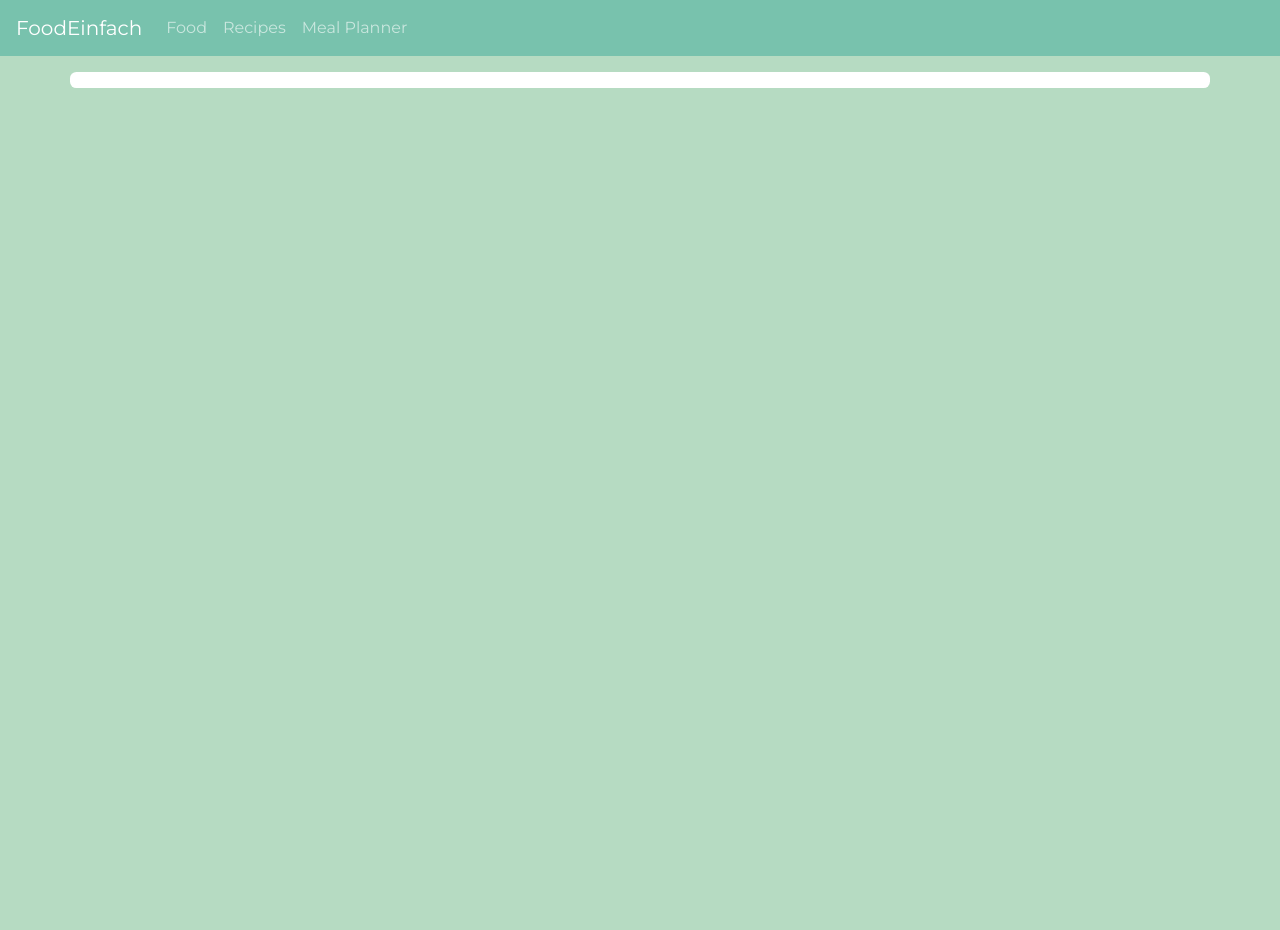
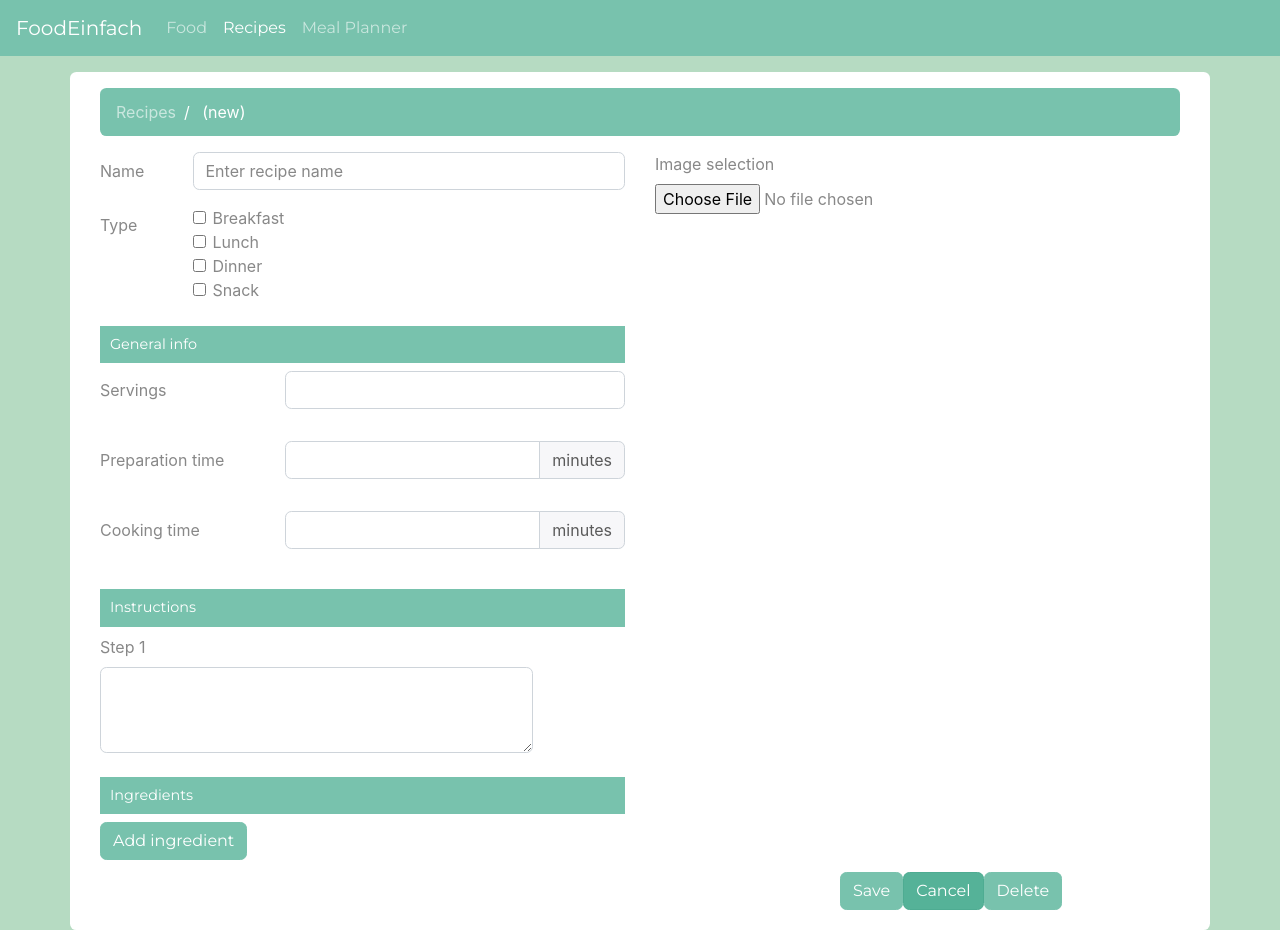
Before and after one commit to demente/food-einfach-ui, a Vue app: page /recipes/new in a window 1280 px wide. Before the commit the page ends 800 px from the top, so only its background shows below. Built offline with nearby package versions, Linux system fonts and the light colour scheme.

Commit message:
add views to add new entities

```diff
--- a/src/router/index.js
+++ b/src/router/index.js
@@ -1,14 +1,17 @@
 import Vue from 'vue'
 import Router from 'vue-router'
+import FoodView from '@/views/FoodView'
+import FoodEditableView from '@/views/FoodEditableView'
+import FoodListView from '@/views/FoodListView'
+import FoodNewView from '@/views/FoodNewView'
+import RecipeListView from '@/views/RecipeListView'
 import RecipeView from '@/views/RecipeView'
 import RecipeEditableView from '@/views/RecipeEditableView'
-import FoodListView from '@/views/FoodListView'
-import RecipeListView from '@/views/RecipeListView'
-import FoodView from '@/views/FoodView'
-import FoodEditableView from '@/views/FoodEditableView'
 import RecipeNewView from '@/views/RecipeNewView'
+import MealPlanListView from '@/views/MealPlanListView'
+import MealPlanView from '@/views/MealPlanView'
+import MealPlanEditableView from '@/views/MealPlanEditableView'
 import MealPlanNewView from '@/views/MealPlanNewView'
-import MealPlanListView from '@/views/MealPlanListView'
 
 Vue.use(Router)
 
@@ -31,6 +34,7 @@ export default new Router({
       component: RecipeEditableView,
       props: true
     },
+
     {
       path: '/recipes/new',
       name: 'RecipeNewView',
@@ -40,6 +44,11 @@ export default new Router({
       path: '/food',
       name: 'FoodListView',
       component: FoodListView
+    },
+    {
+      path: '/food/new',
+      name: 'FoodNewView',
+      component: FoodNewView
     },
     {
       path: '/food/view/:id',
@@ -53,16 +62,30 @@ export default new Router({
       component: FoodEditableView,
       props: true
     },
+
     {
-      path: 'mealplans/new',
-      name: 'MealPlanNewView',
-      component: MealPlanNewView
+      path: '/mealplans/edit/:id',
+      name: 'MealPlanEditableView',
+      component: MealPlanEditableView,
+      props: true
     },
     {
       path: '/mealplans',
       name: 'MealPlanListView',
       component: MealPlanListView
+    },
+    {
+      path: '/mealplans/view/:id',
+      name: 'MealPlanView',
+      component: MealPlanView,
+      props: true
+    },
+    {
+      path: '/mealplans/new',
+      name: 'MealPlanNewView',
+      component: MealPlanNewView
     }
   ],
-  linkActiveClass: "active"
+  mode: 'history',
+  linkActiveClass: 'active'
 })
--- /dev/null
+++ b/src/views/FoodNewView.vue
@@ -0,0 +1,12 @@
+<template>
+
+</template>
+
+<script>
+export default {
+  name: "FoodNewView"
+};
+</script>
+
+<style>
+</style>
--- a/src/views/MealPlanListView.vue
+++ b/src/views/MealPlanListView.vue
@@ -1,5 +1,6 @@
 <template>
 <div class="container rounded  pt-2 pb-2" style="background-color:white;">
+    <div class="row">
         <table>
             <thead>
                 <th></th>
@@ -12,6 +13,12 @@
                     </tr>
             </tbody>
         </table>
+    </div>
+    <div class="row">
+        <div class="col">
+            <router-link class="btn btn-primary mb-1" :to="{name:'MealPlanNewView'}">New</router-link>
+        </div>
+    </div>
     </div>
 </template>
 
--- a/src/views/MealPlanNewView.vue
+++ b/src/views/MealPlanNewView.vue
@@ -1,52 +1,105 @@
 <template>
-    <div class="container">
+    <div class="container rounded  pt-2 pb-2" style="background-color:white;">
+<!--breadcrumb-->
+<div class="row ">
+  <div class="col">
+	<ol class="breadcrumb">
+		<router-link class="breadcrumb-item" :to="{name:'MealPlanListView'}">Meal Planner</router-link>
+		<li class="breadcrumb-item active">Week {{mealPlan.startDate}} - {{mealPlan.endDate}} (new)</li>
+	</ol>
+  </div>
+</div>
+<!--end of breadcrumb -->
 
+
+<!-- header, tags and picture row -->
 <div class="row">
-                    <h1>Meal plan</h1>
-            </div>
-
+<!-- column header and tags-->
+	<div class="col">
 		<div class="row">
 			<div class="col">
-                    <h3>Monday</h3>
-                    <div class="row">
-                        <h5>Breakfast</h5>
+				<div class="form-group row">
+					<label  class="col-sm-2 col-form-label">Start date</label>
+					<div class="col-sm-10">
+						<input type="date" class="form-control" placeholder="Start date" v-model="mealPlan.startDate">
 					</div>
-                    <div class="row">
-                        <input type="button" value="Add recipe" class="btn btn-primary btn-sm offset-1"/>
-                        <input type="button" value="Add food" class="btn btn-primary btn-sm offset-1"/>
-
-                    </div>
-                    <div class="row">
-                        Lunch
-                    </div>
-                    <div class="row">
-                        Dinner
 				</div>
 			</div>
 			<div class="col">
-                    Average nutrition per day
+				<div class="form-group row">
+					<label  class="col-sm-2 col-form-label">End date</label>
+					<div class="col-sm-10">
+						<input type="date" class="form-control" placeholder="Start date" v-model="mealPlan.endDate">
 					</div>
 				</div>
-            <div class="row"></div>
-            <div class="row"></div>
-            <div class="row"></div>
-            <div class="row"></div>
-            <div class="row"></div>
-            <div class="row"></div>
+			</div>
+		</div>
+
+        <EditableDayWeek v-for="day in ['MONDAY','TUESDAY','WEDNESDAY','THURSDAY', 'FRIDAY','SATURDAY','SUNDAY']" :key="day" :dayOfWeek="day" :recipes="mealPlan.recipes"
+				@recipeRemoved="removeRecipe"/>
 
 	</div>
+<!-- end of column header and tags-->
+
+<!-- column image-->
+	<div class="col ">
+			</div>
+<!-- end of column image-->
+
+</div>
+<!-- end of header, tags and picture row -->
+
+
+<!-- buttons -->
+<div class="row">
+	<div class="col-8"></div>
+	<div class="col-4">
+	<a class="btn btn-primary mb-1" id="save-button" @click="saveMealPlan">Save</a>
+		<router-link class="btn btn-primary mb-1" :to="{name:'MealPlanListView'}">Cancel</router-link>
+		<a href="#" class="btn btn-primary mb-1">Delete</a>
+	</div>
+</div>
+<!--end of buttons -->
+
+</div> <!--parent container -->
+
 </template>
 
 <script>
+import MealEditableRow from "../components/MealEditableRow";
+import EditableDayWeek from "../components/EditableDayWeek";
+import axios from "axios";
+
 export default {
-    name: 'MealPlanNewView',
+  name: "MealPlanNewView",
+
+  components: { MealEditableRow, EditableDayWeek },
   data() {
     return {
-            mealPlan: {
-                id: null,
-                recipes: []
+      mealPlan: { recipes: [] },
+      errorOccurred: false
+    };
+  },
+  methods: {
+    recipesForDay(day) {
+      return this.mealPlan.recipes.filter(item => item.dayOfWeek === day);
+    },
+    removeRecipe(recipe) {
+      this.mealPlan.recipes = this.mealPlan.recipes.filter(
+        item => item != recipe
+      );
+    },
+    saveMealPlan() {
+      axios
+        .post("http://localhost:8080/mealplans/", this.mealPlan)
+        .then(response => {
+          this.errorOccurred = false;
+        })
+        .catch(err => (this.errorOccurred = true));
     }
   }
-    }
-}
+};
 </script>
+
+<style>
+</style>
--- a/src/views/RecipeListView.vue
+++ b/src/views/RecipeListView.vue
@@ -1,5 +1,11 @@
 <template>
 <div class="container rounded  pt-2 pb-2" style="background-color:white;">
+    <div class="row">
+        <div class="col">
+            <router-link class="btn btn-primary mb-1" :to="{name:'RecipeNewView'}">New</router-link>
+        </div>
+    </div>
+
     <table>
         <thead>
             <th></th>
--- a/src/views/RecipeNewView.vue
+++ b/src/views/RecipeNewView.vue
@@ -1,107 +1,272 @@
 <template>
-<div class="container">
-	  <fieldset>
-
-    <div class="form-group">
-      <label>Name</label>
-      <input type="text" class="form-control" v-model="recipe.name">
-    </div>
-
-    <div class="form-group">
-      <label>Preparation Time (in minutes)</label>
-      <input type="number" class="form-control" v-model.number="recipe.preparationTime">
-    </div>
-
-     <div class="form-group">
-      <label>Cooking Time (in minutes)</label>
-      <input type="number" class="form-control" v-model.number="recipe.cookingTime">
-    </div>
+    <div class="container rounded  pt-2 pb-2" style="background-color:white;">
+<!--breadcrumb-->
+<div class="row ">
+  <div class="col">
+	<ol class="breadcrumb">
+		<li class="breadcrumb-item"><a href="#">Recipes</a></li>
+		<li class="breadcrumb-item active">{{recipe.name}} (new)</li>
+	</ol>
+  </div>
+</div>
+<!--end of breadcrumb -->
 
 
-    <div class="form-group">
-      <label>Servings</label>
-      <input type="number" class="form-control" v-model.number="recipe.servings">
-    </div>
+<!-- header, tags and picture row -->
+<div class="row">
+<!-- column header and tags-->
+	<div class="col">
+		<div class="row">
+			<div class="col">
+				<div class="form-group row">
+					<label class="col-sm-2 col-form-label">Name</label>
+					<div class="col-sm-10">
+						<input type="text" class="form-control"  placeholder="Enter recipe name" v-model="recipe.name">
+					</div>
+				</div>
+			</div>
+		</div>
 
-    <div class="form-group">
-      <label>Instructions</label>
-      <textarea class="form-control" v-model="recipe.instructions" rows="3"></textarea>
-    </div>
-	  </fieldset>
+		<div class="row mb-2">
+			<div class="col">
+				<div class="form-group row">
+					<label class="col-sm-2 col-form-label">Type</label>
+					<div class="col-sm-4">
+						 <div class="form-check">
+							<label class="form-check-label">
+								<input class="form-check-input" type="checkbox" value="BREAKFAST" v-model="recipe.type">
+								Breakfast
+							</label>
+						</div>
+						<div class="form-check">
+							<label class="form-check-label">
+								<input class="form-check-input" type="checkbox" value="LUNCH" v-model="recipe.type">
+								Lunch
+							</label>
+						</div>
+						<div class="form-check">
+							<label class="form-check-label">
+								<input class="form-check-input" type="checkbox" value="DINNER" v-model="recipe.type">
+								Dinner
+							</label>
+						</div>
+						 <div class="form-check">
+							<label class="form-check-label">
+								<input class="form-check-input" type="checkbox" value="SNACK" v-model="recipe.type">
+								Snack
+							</label>
+						</div>
+					</div>
 
-    <fieldset>
-      <legend>Ingredients
-        <button class="btn btn-primary" @click="addIngredient">Add</button>
-      </legend>
+				</div>
+			</div>
+		</div>
 
 
-  <div class="form-group" v-for="ingredient in recipe.ingredients" v-bind:key="ingredient.id">
-        <div class="input-group mb-3">
+		<!-- time row -->
+		<div class="row mb-2">
+			<div class="col">
+				<div class="row">
+					<div class="container">
+						<div class="row">
+							<div class="col">
+								<h5 class="badge-primary" style="padding: 10px 10px; font-size:.9rem">General info</h5>
+							</div>
+						</div>
+						<div class="row">
 
-        <FoodAutocompletionField @updateFood="ingredient.food = $event"/>
+							<div class="col">
+								<div class="form-group row">
+									<label class="col-sm-4 col-form-label">Servings</label>
+									<div class="col-sm-8">
+										<div class="input-group mb-3">
+											<input type="number" class="form-control" aria-label="Servings" v-model="recipe.servings">
+										</div>
+									</div>
+								</div>
+							</div>
+						</div>
+						<div class="row">
+							<div class="col">
+								<div class="form-group row">
+									<label class="col-sm-4 col-form-label">Preparation time</label>
+									<div class="col-sm-8">
+										<div class="input-group mb-3">
+											<input type="number" class="form-control" aria-label="Preparation time" v-model="recipe.preparationTime">
+											  <div class="input-group-append">
+												<span class="input-group-text">minutes</span>
+											  </div>
+										</div>
+									</div>
+								</div>
+							</div>
+						</div>
+						<div class="row">
+							<div class="col">
+								<div class="form-group row">
+									<label  class="col-sm-4 col-form-label">Cooking time</label>
+									<div class="col-sm-8">
+										<div class="input-group mb-3">
+											<input type="number" class="form-control" aria-label="Cooking time" v-model="recipe.cookingTime">
+											  <div class="input-group-append">
+												<span class="input-group-text">minutes</span>
+											  </div>
+										</div>
+									</div>
+								</div>
+							</div>
+						</div>
+					</div>
+				</div>
+			</div>
 
-    	  <input type="text" class="form-control" aria-label="Amount" v-model.number="ingredient.amount.weight">
-        	<div class="input-group-append">
-        		<span class="input-group-text">g</span>
-        	</div>
+		</div>
+		<!-- end time row -->
 
-        </div>
-    </div>
+		<!-- instructions -->
+		<div class="row  mb-2">
+			<div class="container">
+				<div class="row">
+					<div class="col">
+						<h5 class="badge-primary" style="padding: 10px 10px; font-size:.9rem">Instructions</h5>
+					</div>
+				</div>
+				<div class="row align-items-center">
+					<div class="col">
+						  <div class="form-group">
+							  <label >Step 1</label>
+							  <textarea class="form-control" rows="3" v-model="recipe.instructions"></textarea>
+						</div>
+					</div>
+					<div class="col-sm-2">
+					</div>
+				</div>
+				<!--
+				<div class="row align-items-center">
+					<div class="col">
+						  <div class="form-group">
+							  <label >Step 2</label>
+							  <textarea class="form-control" rows="3"></textarea>
+						</div>
+					</div>
+					<div class="col-sm-2 ">
+						<a href="#" class="btn btn-primary mb-1 ">X</a>
+					</div>
+				</div>
 
 
+				<div class="row">
+					<div class="col">
+						<a href="#" class="btn btn-primary mb-1">Add step</a>
+					</div>
+				</div>
+        -->
+			</div>
+		</div>
+		<!-- end of instructions -->
 
-    </fieldset>
+		<!-- nutriotional information row -->
+		<div class="row  mb-2">
+			<div class="container">
+				<div class="row">
+					<div class="col">
+						<h5 class="badge-primary" style="padding: 10px 10px; font-size:.9rem">Ingredients</h5>
+					</div>
+				</div>
 
-    <fieldset>
-      <button type="submit" class="btn btn-primary" @click="saveRecipe">Save</button>
-      <div class="alert alert-danger" role="alert" v-if="saveFailed">
-        Saving failed!
-      </div>
-      <div class="alert alert-sucess" role="alert"  v-if="saveSucceeded">
-        Save successful!
-      </div>
-	  </fieldset>
+				<IngredientEditableRow v-for="ingredient in recipe.ingredients" v-bind:key="ingredient.id" :ingredient="ingredient"
+        @ingredientRemoved="removeIngredient" />
+
+				<div class="row">
+					<div class="col">
+						<a class="btn btn-primary mb-1" @click="addIngredient">Add ingredient</a>
+            </div>
+				</div>
+
+			</div>
+		</div>
+		<!-- end nutriotional information row -->
+
+	</div>
+<!-- end of column header and tags-->
+
+<!-- column image-->
+	<div class="col ">
+		  <div class="form-group">
+			<label for="exampleInputFile">Image selection</label>
+			<input type="file" class="form-control-file" id="exampleInputFile" aria-describedby="fileHelp">
+		</div>
+	</div>
+<!-- end of column image-->
+
 </div>
+<!-- end of header, tags and picture row -->
+
+
+<!-- error message -->
+<div class="alert alert-dismissible alert-danger" v-if="errorOccurred">
+  <button type="button" class="close" data-dismiss="alert">&times;</button>
+  <h4 class="alert-heading">Oops!</h4>
+  <p class="mb-0">Something went wrong!</p>
+</div>
+<!-- end of error message -->
+
+<!-- buttons -->
+<div class="row">
+	<div class="col-8"></div>
+	<div class="col-4">
+		<a class="btn btn-primary mb-1" id="save-button" @click="saveRecipe">Save</a>
+		<router-link class="btn btn-primary mb-1" :to="{name:'RecipeListView'}">Cancel</router-link>
+		<a href="#" class="btn btn-primary mb-1">Delete</a>
+	</div>
+</div>
+<!--end of buttons -->
+
+</div> <!--parent container -->
 </template>
 
 <script>
 import axios from "axios";
-import FoodAutocompletionField from '../components/FoodAutocompletionField'
+import ConversionService from "../utils/ConversionService.js";
+import IngredientEditableRow from "../components/IngredientEditableRow";
 
 export default {
   name: "RecipeNewView",
-  components: {FoodAutocompletionField},
   data() {
     return {
-      recipe: {
-        name: "",
-        preparationTime: null,
-        servings: null,
-        instructions: "",
-        ingredients: [{id: null,
-        food: {},
-        amount: {weight: null, unit: "GRAM"}}]
-
-      },
-      saveFailed: false,
-      saveSucceeded: false
+      recipe: { ingredients: [], type: [] },
+      errorOccurred: false
     };
   },
+  components: { IngredientEditableRow },
   methods: {
+    convertIngredientsToGram(ingredients) {
+      for (var i in ingredients) {
+        ingredients[i].amount = this.convertToGram(ingredients[i].amount);
+      }
+      this.recipe.ingredients = ingredients;
+    },
+    convertToGram(amount) {
+      if (amount) {
+        var conversionService = new ConversionService();
+        return { weight: conversionService.toGram(amount), unit: "GRAM" };
+      }
+    },
     saveRecipe() {
-      axios.post("http://localhost:8080/recipes/", this.recipe).then(() => this.showSaveSuccess()).catch(() => this.showSaveFailure());
+      axios
+        .post("http://localhost:8080/recipes/", this.recipe)
+        .then(response => {
+          this.errorOccurred = false;
+        })
+        .catch(err => (this.errorOccurred = true));
     },
-    addIngredient(){
-      this.recipe.ingredients.push({id: null, food: {},
-        amount: {weight: null, unit: "GRAM"}})
+    addIngredient() {
+      this.recipe.ingredients.push({ food: {}, amount: { unit: "GRAM" } });
     },
-    showSaveSuccess(){
-      this.saveSucceeded = true
-      setTimeout(()=>{ this.saveSucceeded  = false; }, 2000);
-    },
-      showSaveFailure(){
-      this.saveFailed = true
-      setTimeout(()=>{ this.saveFailed  = false; }, 2000);
+    removeIngredient(ingredient) {
+      this.recipe.ingredients = this.recipe.ingredients.filter(
+        item => item !== ingredient
+      );
     }
   }
 };
```
Lines whose indentation alone changed are shown as unchanged.
